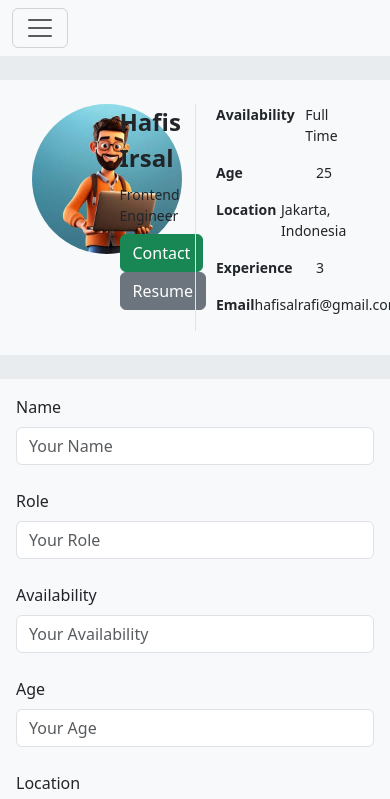
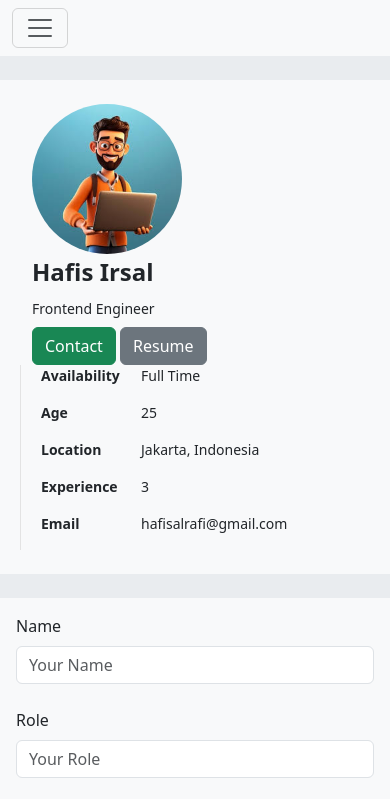
Before and after one commit to alrafi/hacktiv8, a plain HTML site: page assignment1/index.html in a window 390 px wide. Shown: the top 799 px of the page. Drawn offline with nearby package versions, Linux system fonts and the light colour scheme.

Commit message:
Handle responsive for info

```diff
--- a/assignment1/index.html
+++ b/assignment1/index.html
@@ -55,14 +55,14 @@
       <div class="container main-content">
         <div class="bg-light mb-4">
           <div class="row info-container">
-            <div class="col-3">
+            <div class="col-12 col-md-3">
               <img
                 src="./images/dev.jpeg"
                 alt=""
                 class="rounded-circle avatar"
               />
             </div>
-            <div class="col-3">
+            <div class="col-12 col-md-3">
               <p class="name">Hafis Irsal</p>
               <p class="title">Frontend Engineer</p>
               <div>
@@ -70,7 +70,7 @@
                 <button class="btn btn-secondary">Resume</button>
               </div>
             </div>
-            <div class="col-6 info-wrapper">
+            <div class="col-12 col-md-6 info-wrapper">
               <div class="info-item">
                 <p class="info-title">Availability</p>
                 <p>Full Time</p>
```
